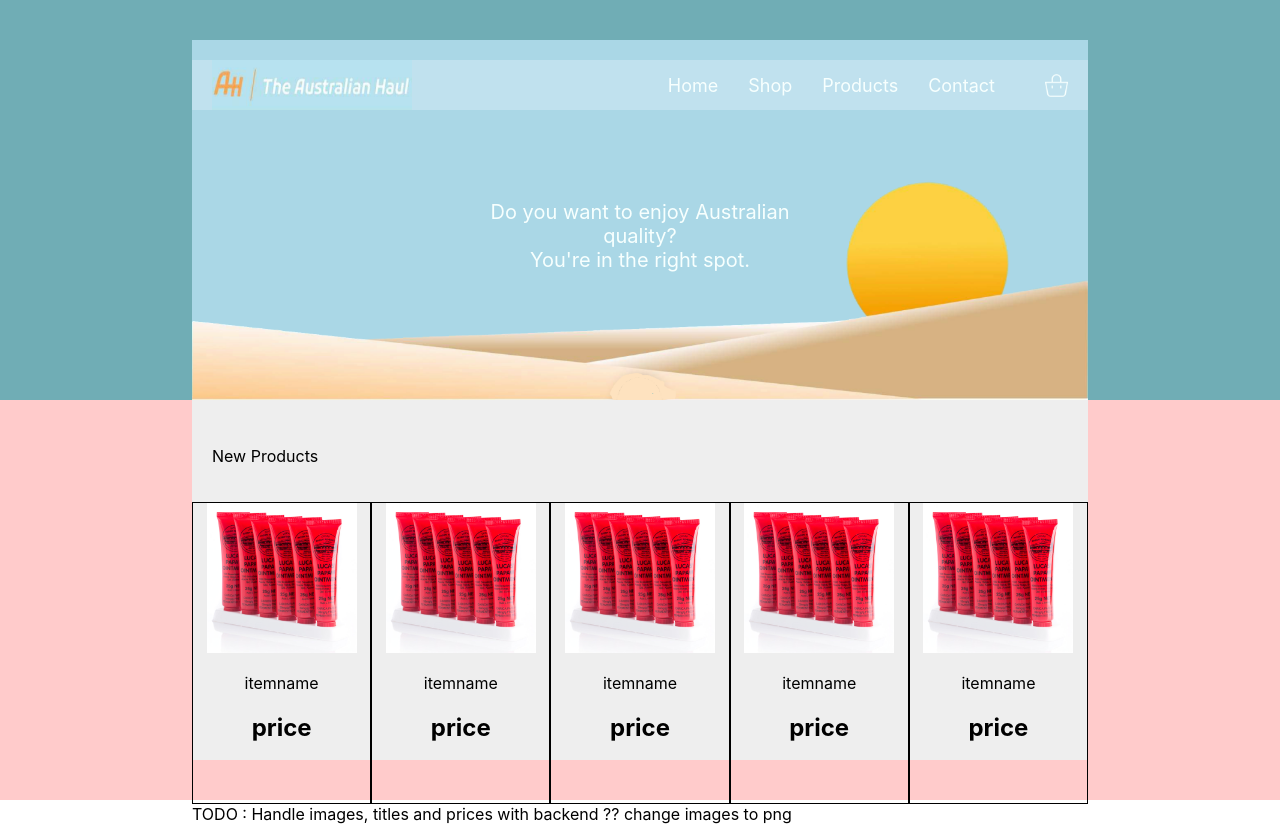
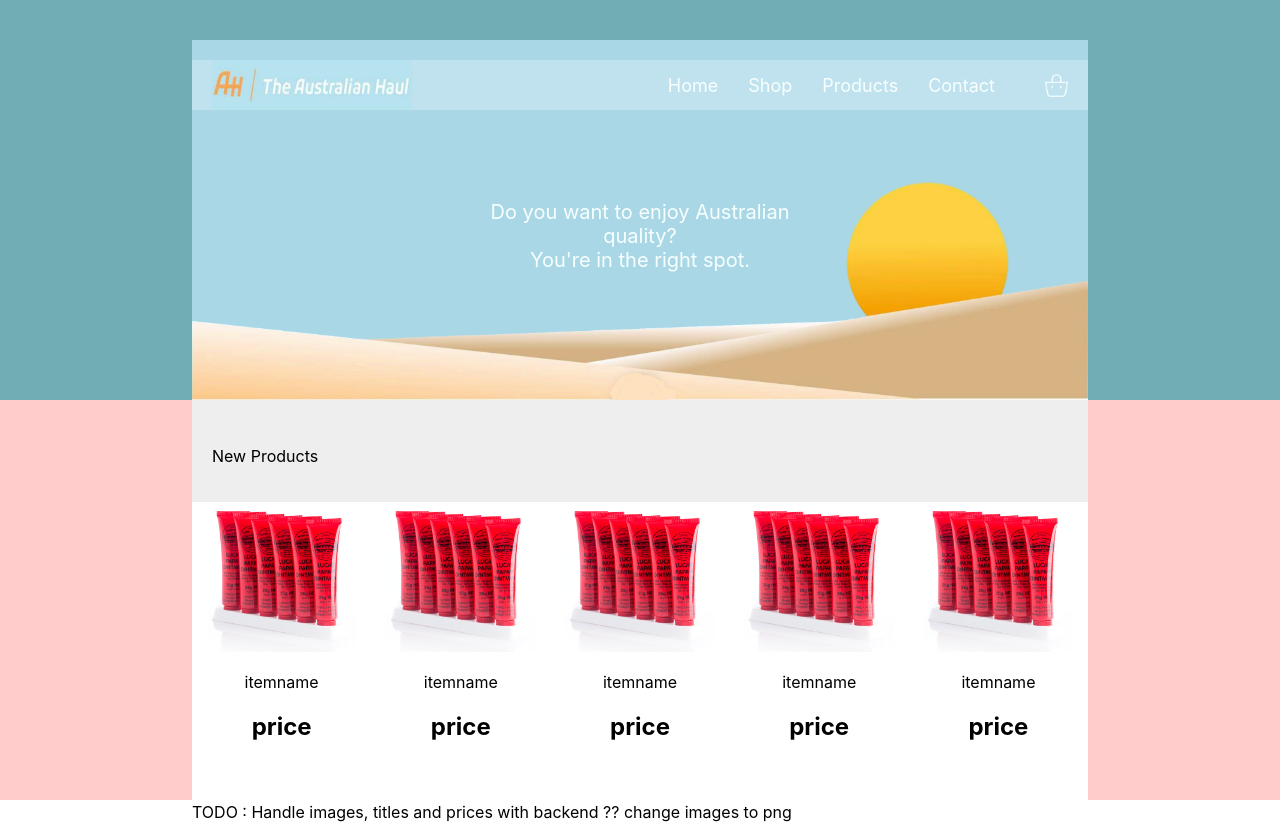
Before and after one commit to TonyAbramo/TheAustralianHaul, a React (Create React App) app: page / in a window 1280 px wide. Built offline with nearby package versions, Linux system fonts and the light colour scheme.

Commit message:
[experiment/grid][BottomPanel] add grid bg color

```diff
--- a/src/components/grid/Grid.tsx
+++ b/src/components/grid/Grid.tsx
@@ -8,9 +8,7 @@ export default function Grid() {
 
     const gridStyle: React.CSSProperties = {
         display: 'flex',
-        flexWrap: 'nowrap',
         justifyContent: 'space-evenly',
-
     }
 
     return (
--- a/src/components/grid/Gridbox.tsx
+++ b/src/components/grid/Gridbox.tsx
@@ -8,10 +8,8 @@ export default function Gridbox() {
     const gridboxStyle: React.CSSProperties = {
         width: '200px',
         height: '300px',
-        border: '1px solid black',
         textAlign: 'center',
-        margin: '0px auto'
-
+        backgroundColor: '#fff',
     }
 
     return (
```
